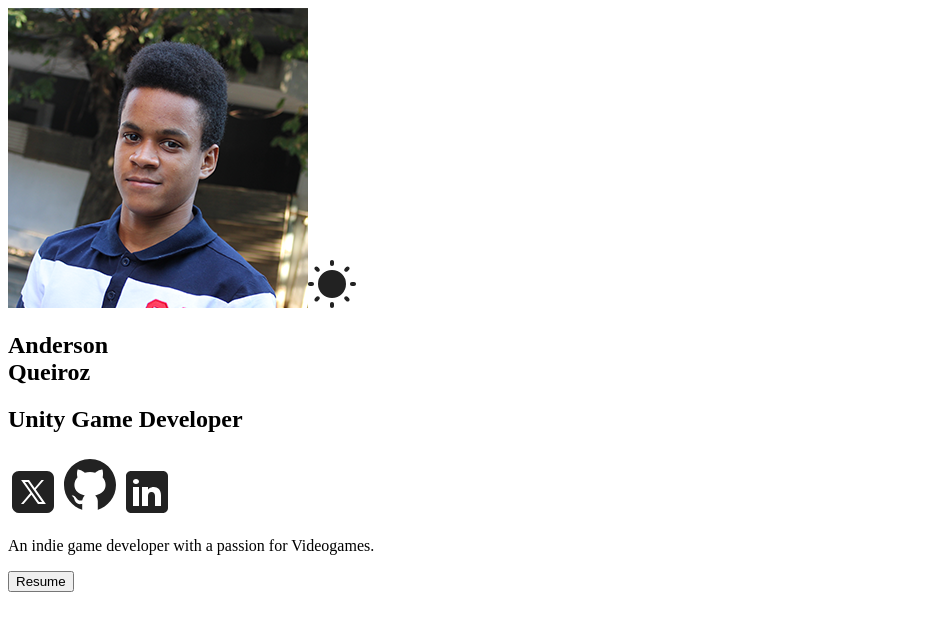
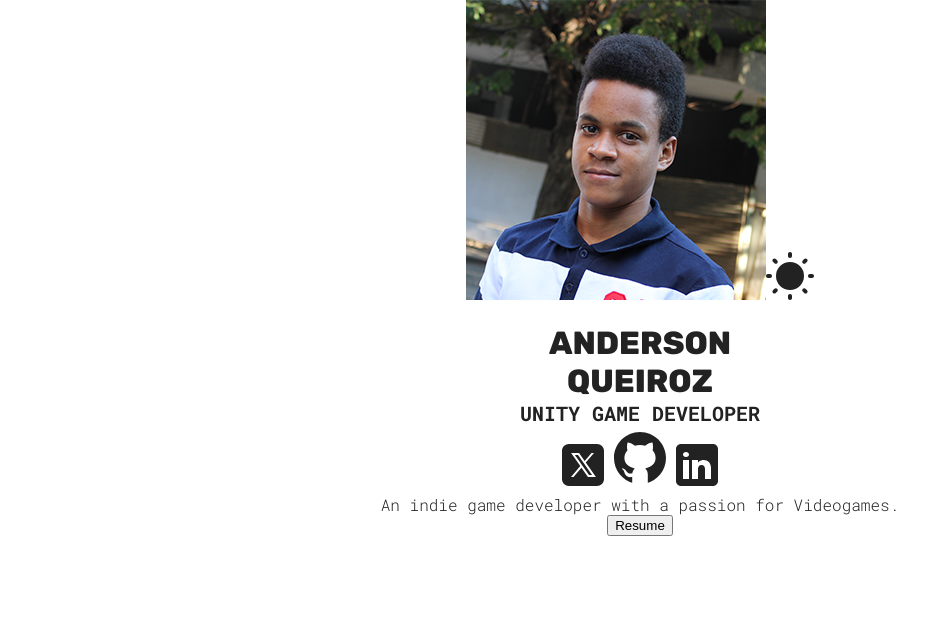
Before and after one commit to Tactical-Programmer/TPStudios, a React (Vite) app: page / in a window 1280 px wide. Shown: the top 630 px of the page, without its empty margins (0-951 px from the left). Built offline with nearby package versions, Linux system fonts and the light colour scheme.

Commit message:
Added Theme Change feature
+Starting to style the page

```diff
--- a/src/App.css
+++ b/src/App.css
@@ -0,0 +1,75 @@
+:root {
+  --background-color: #fff;
+  --btn-color: #0987f2;
+  --btn-text-color: #fff;
+  --project-color-bg: #ffffff00;
+  --text-color: #222;
+  --form-text-color: #555;
+  --footer-text-color: #888;
+}
+
+[data-theme="dark"] {
+  --background-color: #222;
+  --btn-color: #fff;
+  --btn-text-color: #222;
+  --project-card-bg: #fff;
+  --text-color: #fff;
+  --form-text-color: #fff;
+  --footer-text-color: #bbb;
+}
+
+body {
+  background-color: var(--background-color);
+  display: flex;
+  justify-content: center;
+  margin: 0 auto 60px;
+}
+
+#root {
+  display: flex;
+  flex-direction: column;
+  gap: 60px;
+}
+
+h1,
+h2,
+h3,
+p {
+  color: var(--text-color);
+  margin: 0;
+  padding: 0;
+}
+
+h2,
+h3,
+p {
+  font-family: "Roboto Mono", monospace;
+}
+
+h1,
+h2 {
+  text-transform: uppercase;
+}
+
+h2,
+h3 {
+  font-size: 20px;
+}
+
+h1 {
+  font-family: "Rubik", sans-serif;
+  font-size: 32px;
+}
+
+p {
+  font-size: 16px;
+  font-weight: 300;
+}
+
+.sectionTitle {
+  margin-bottom: 30px;
+}
+
+.hover {
+  cursor: pointer;
+}
--- a/src/Common/ThemeContext.jsx
+++ b/src/Common/ThemeContext.jsx
@@ -1,6 +1,8 @@
 import React, { createContext, useContext, useEffect, useState } from "react";
 const ThemeContext = createContext();
+
 export const useTheme = () => useContext(ThemeContext);
+
 export const ThemeProvider = ({ children }) => {
   const [theme, setTheme] = useState(
     () => localStorage.getItem("theme") || "light"
@@ -11,7 +13,7 @@ export const ThemeProvider = ({ children }) => {
     localStorage.setItem("theme", theme);
   }, [theme]);
 
-  toggleTheme = () => {
+  const toggleTheme = () => {
     setTheme((prevTheme) => (prevTheme === "light" ? "dark" : "light"));
   };
 
--- a/src/Sections/Hero/Hero.jsx
+++ b/src/Sections/Hero/Hero.jsx
@@ -1,12 +1,24 @@
 import styles from "./HeroStyles.module.css";
 import heroImg from "../../assets/hero-img.png";
-import themeIcon from "../../assets/sun.svg";
-import twitterIcon from "../../assets/twitter-light.svg";
-import githubIcon from "../../assets/github-light.svg";
-import linkedinIcon from "../../assets/linkedin-light.svg";
+import sun from "../../assets/sun.svg";
+import moon from "../../assets/moon.svg";
+import twitterLight from "../../assets/twitter-light.svg";
+import twitterDark from "../../assets/twitter-dark.svg";
+import githubLight from "../../assets/github-light.svg";
+import githubDark from "../../assets/github-dark.svg";
+import linkedinLight from "../../assets/linkedin-light.svg";
+import linkedinDark from "../../assets/linkedin-dark.svg";
 import cv from "../../assets/cv.pdf";
+import { useTheme } from "../../Common/ThemeContext";
 
 function Hero() {
+  const { theme, toggleTheme } = useTheme();
+
+  const themeIcon = theme === "light" ? sun : moon;
+  const twitterIcon = theme === "light" ? twitterLight : twitterDark;
+  const githubIcon = theme === "light" ? githubLight : githubDark;
+  const linkedinIcon = theme === "light" ? linkedinLight : linkedinDark;
+
   return (
     <section id="hero" className={styles.container}>
       <div className={styles.colorModeContainer}>
@@ -19,6 +31,7 @@ function Hero() {
           className={styles.colorMode}
           src={themeIcon}
           alt="Color mode icon"
+          onClick={toggleTheme}
         />
       </div>
       <div className={styles.info}>
@@ -45,6 +58,7 @@ function Hero() {
         </a>
       </div>
     </section>
+    //Create a "Free Money" button that runs away
   );
 }
 
--- a/src/Sections/Hero/HeroStyles.module.css
+++ b/src/Sections/Hero/HeroStyles.module.css
@@ -0,0 +1,7 @@
+.container {
+  display: flex;
+  flex-direction: column;
+  justify-content: center;
+  gap: 20px;
+  text-align: center;
+}
--- a/src/main.jsx
+++ b/src/main.jsx
@@ -2,9 +2,12 @@ import { StrictMode } from "react";
 import { createRoot } from "react-dom/client";
 import App from "./App.jsx";
 import "./index.css";
+import { ThemeProvider } from "./Common/ThemeContext";
 
 createRoot(document.getElementById("root")).render(
   <StrictMode>
-    <App />
+    <ThemeProvider>
+      <App />
+    </ThemeProvider>
   </StrictMode>
 );
```
